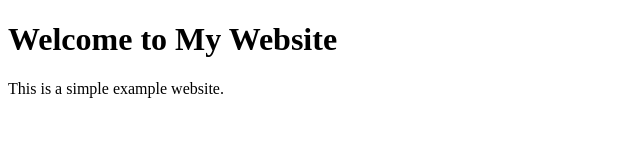
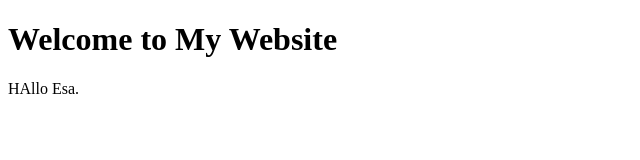
Before and after one commit to heller7/heller, a plain HTML site: page index.html in a window 1280 px wide. Shown: the whole page, without its empty margins (0-640 px from the left). Drawn offline with Linux system fonts and the light colour scheme.

Commit message:
Update index.html

```diff
--- a/index.html
+++ b/index.html
@@ -5,6 +5,6 @@
   </head>
   <body>
     <h1>Welcome to My Website</h1>
-    <p>This is a simple example website.</p>
+    <p>HAllo Esa.</p>
   </body>
 </html>
```
